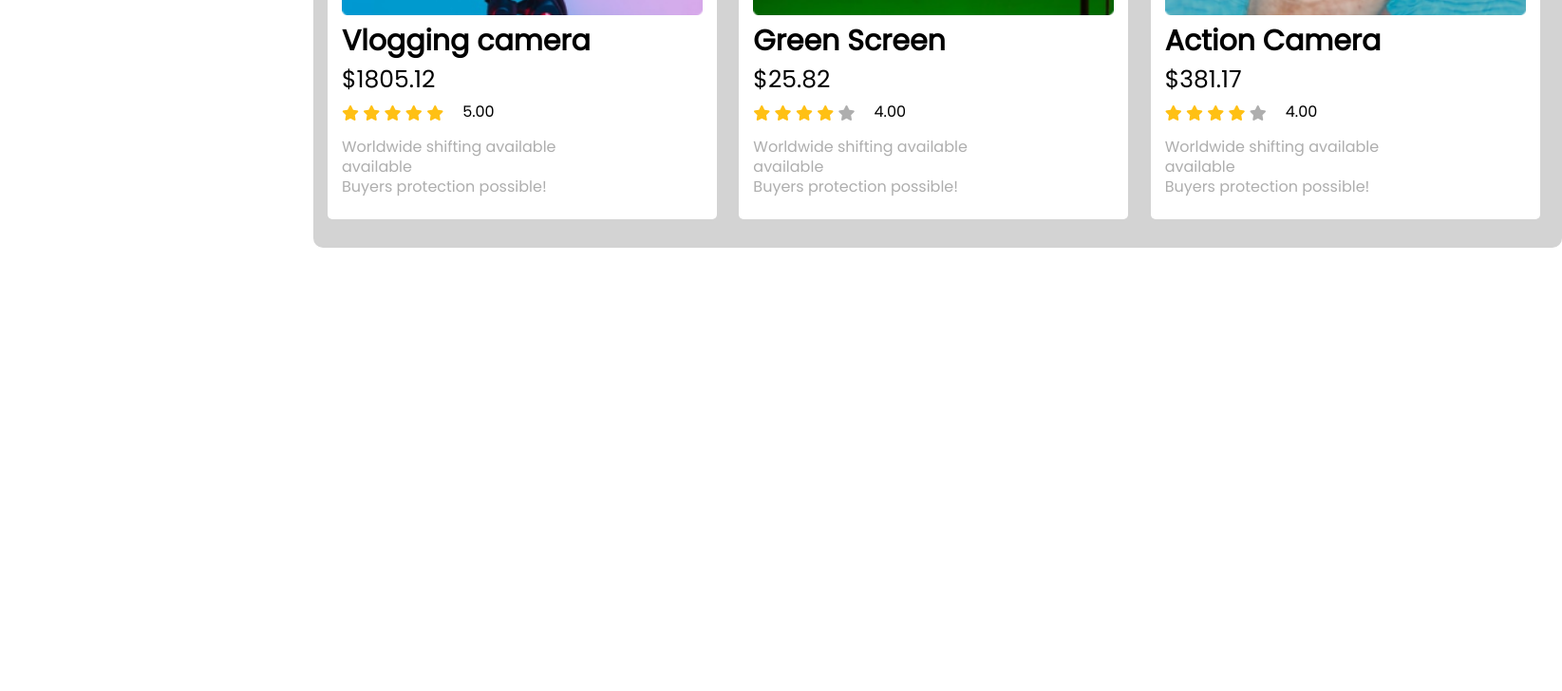
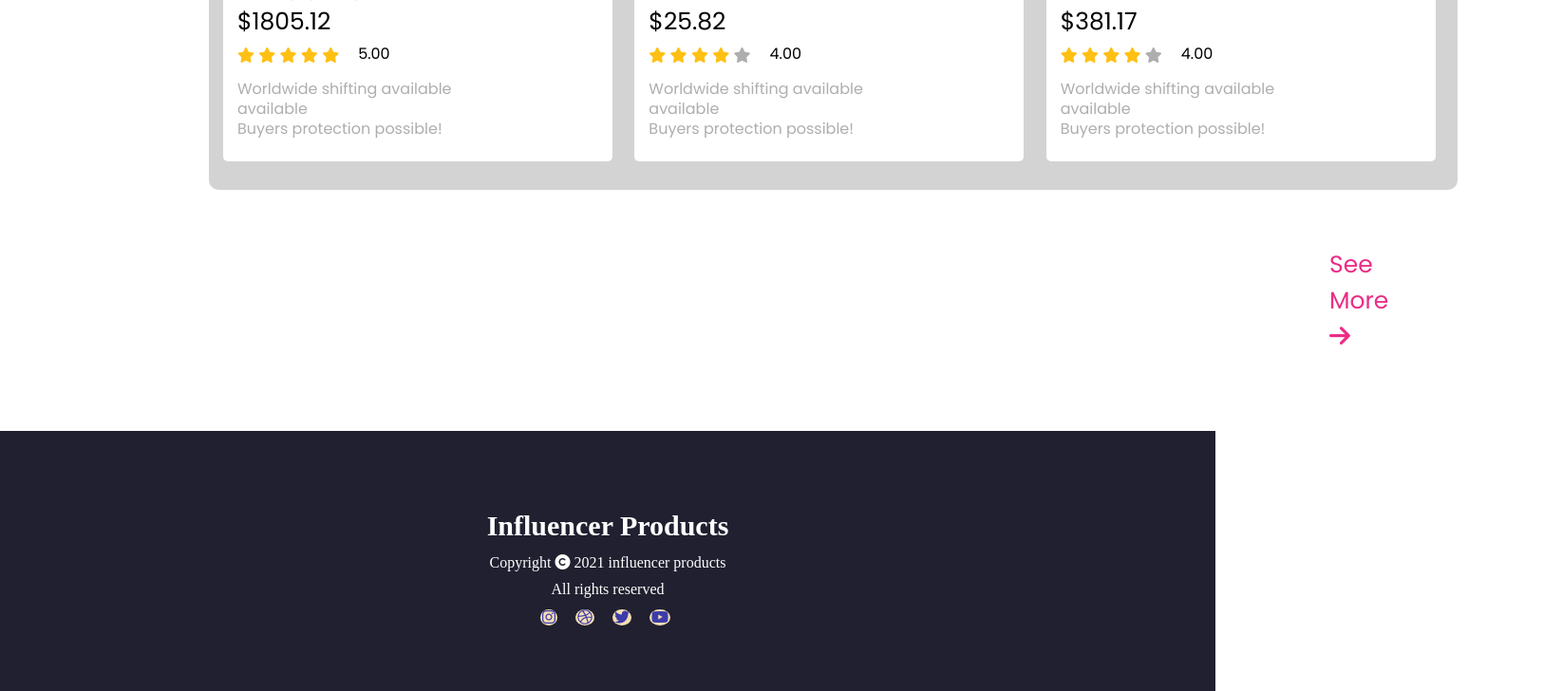
Before and after one commit to Eshitayasmin/Second-Assignment, a plain HTML site: page index.html in a window 1280 px wide. Shown: the part 2616-3344 px from the top of the page at 95% size, 1645 px wide, since content can reach past the window. Before the commit the page ends 2957 px from the top, so only its background shows below. Drawn offline with Linux system fonts and the light colour scheme; a web font is replaced by a local one.

Commit message:
footer added

```diff
--- a/index.html
+++ b/index.html
@@ -238,9 +238,26 @@
                     <p class="light-gray">Buyers protection possible!</p>
 
                 </div>
+
         </section>
+        <div class="see-more">
+            <a href="">See More
+                <span><i class="fas fa-arrow-right"></i></span>
+            </a>
+        </div>
     </main>
 
 </body>
+<footer>
+    <h2>Influencer Products</h2>
+    <p>Copyright <span><i class="fas fa-copyright"></i></span> 2021 influencer products </p>
+    <p>All rights reserved</p>
+    <div>
+        <span class="social-logo"><i class="fab fa-instagram"></i></span>
+        <span class="social-logo"><i class="fab fa-dribbble"></i></span>
+        <span class="social-logo"><i class="fab fa-twitter"></i></span>
+        <span class="social-logo"><i class="fab fa-youtube"></i></span>
+    </div>
+</footer>
 
 </html>
--- a/style.css
+++ b/style.css
@@ -1,7 +1,9 @@
 /* Font-family */
 @import url('https://fonts.googleapis.com/css2?family=Dancing+Script:wght@700&family=Italianno&family=Luxurious+Roman&family=Mea+Culpa&family=Open+Sans&family=Pacifico&family=Poppins&family=Roboto+Slab:wght@400;500&family=The+Nautigal:wght@700&display=swap');
-
 body{
+    margin:0;
+}
+main{
     margin:80px 150px;
     font-family: 'Poppins', sans-serif;
 }
@@ -98,7 +100,7 @@ hr{
        padding-left: 15px;
        border-radius: 10px;
        width:1300px;
-       margin-left: 180px;
+       margin-left: 70px;
        margin-top: 80px;
 
 
@@ -111,7 +113,7 @@ hr{
     border-radius: 5PX;
     margin-bottom: 30px;
     padding:15px;
-    margin-right:
+
 
 
 }
@@ -148,3 +150,30 @@ hr{
 .light-gray{
     color:#AEAEAE;
 }
+.see-more{
+    margin-top: 60px;
+    margin-left: 1250px;
+    margin-bottom: 80px;
+}
+.see-more a{
+text-decoration: none;
+color:rgb(235, 44, 133);
+font-size: 25px;
+}
+footer{
+    background-color:rgb(32, 32, 48);
+    text-align: center;
+    color:white;
+    line-height: 10px;
+    padding: 70px 50px;
+
+}
+.social-logo{
+    margin-right: 10px;
+    margin-left: 5px;
+    background-color:wheat;
+    color:rgb(60, 60, 170);
+    border-radius: 50%;
+    padding:0px 2px;
+
+}
```
